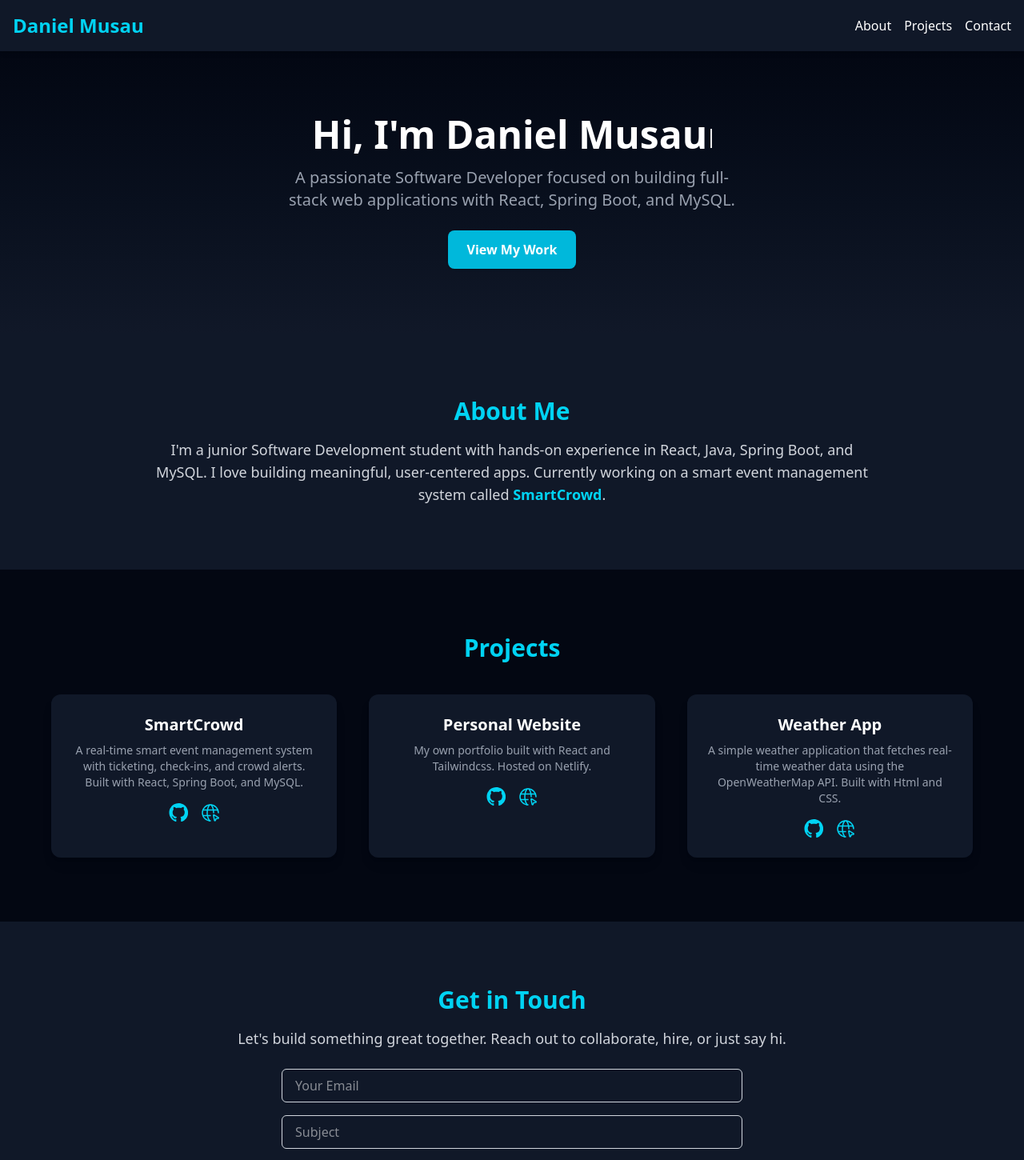
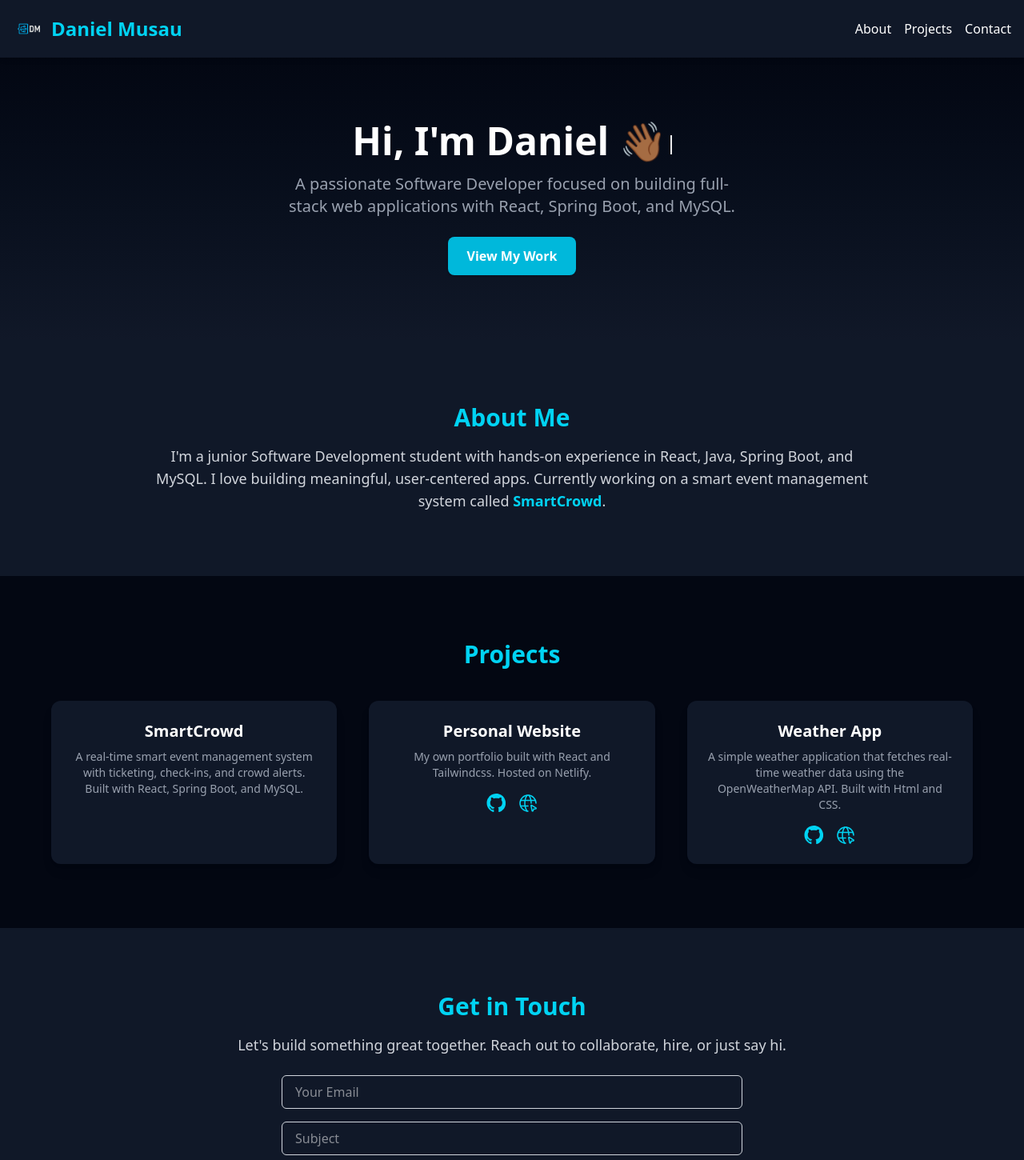
Before and after one commit to dmusau23/Portfolio, a React (Vite) app: page / in a window 1280 px wide. Shown: the top 1450 px of the page at 80% size. Built offline with nearby package versions, Linux system fonts and the light colour scheme.

Commit message:
added a logo and made some corrections on the projects section

```diff
--- a/index.html
+++ b/index.html
@@ -3,6 +3,7 @@
   <head>
     <meta charset="UTF-8" />
     <meta name="viewport" content="width=device-width, initial-scale=1.0" />
+    <link rel="icon" href="./src/assets/logo.png" type="image/x-icon">
     <title>Daniel Musau</title>
   </head>
   <body>
--- a/src/components/Header.jsx
+++ b/src/components/Header.jsx
@@ -4,7 +4,16 @@ export default function Header({ isMenuOpen, setIsMenuOpen, handleNavClick }) {
   return (
     <header className="bg-gray-900 shadow-md sticky top-0 z-50 transition duration-300 ease-in-out">
       <div className="container mx-auto px-4 py-4 flex justify-between items-center">
-        <h1 className="text-2xl font-bold text-cyan-400 transition duration-300">Daniel Musau</h1>
+        <div className="flex items-center space-x-2">
+          <img
+            src="./src/assets/logo.png"
+            alt="Daniel Musau Logo"
+            className="h-10 w-auto transition duration-300"
+          />
+          <h1 className="text-2xl font-bold text-cyan-400 transition duration-300">
+            Daniel Musau
+          </h1>
+        </div>
 
         <div className="md:hidden">
           <button
--- a/src/components/Hero.jsx
+++ b/src/components/Hero.jsx
@@ -2,7 +2,7 @@ import React, { useEffect, useState } from 'react';
 
 export default function Hero() {
   const [typedText, setTypedText] = useState('');
-  const fullText = "Hi, I'm Daniel Musau";
+  const fullText = "Hi, I'm Daniel 👋🏾";
 
   useEffect(() => {
     let index = 0;
--- a/src/components/Projects.jsx
+++ b/src/components/Projects.jsx
@@ -36,18 +36,11 @@ export default function Projects() {
             >
               <h4 className="text-xl font-semibold text-white">{project.title}</h4>
               <p className="text-gray-400 mt-2 text-sm">{project.description}</p>
-              {/* <div className="mt-4 flex flex-row items-center space-x-4 justify-center">
-            <a  href={project.git} target="_blank" rel="noopener noreferrer" className="text-cyan-400 hover:underline mt-4 inline-block">
-                        View Project
-                    </a>
-                    <a  href={project.demo} target="_blank" rel="noopener noreferrer" className="text-cyan-400 hover:underline mt-4 inline-block">
-                        View Project
-                    </a>
-                </div>
-            </div> */}
+
                 <div className="flex-grow"></div>
 
                 <div className="mt-4 flex flex-row items-center space-x-4 justify-center text-2xl hover:text-white">
+                    {project.git && (
                         <a
                             href={project.git}
                             target="_blank"
@@ -56,6 +49,8 @@ export default function Projects() {
                         >
                             {github}
                         </a>
+                        )}
+                        {project.demo && (
                         <a
                             href={project.demo}
                             target="_blank"
@@ -64,6 +59,7 @@ export default function Projects() {
                         >
                             {web}
                         </a>
+                    )}
                 </div>
                 </div>
           ))}
```
Also changed, not shown: src/assets/logo.png (added). Lines whose indentation alone changed are shown as unchanged.
